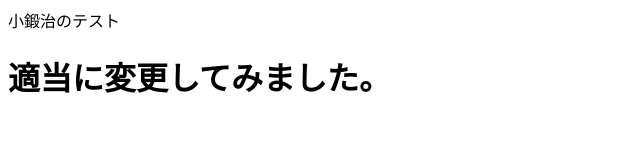
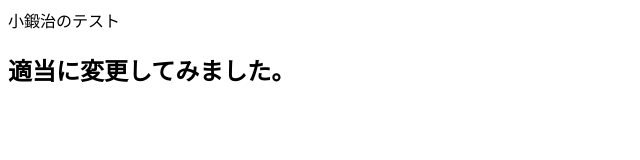
Before and after one commit to kokajimao/kokajimao, a plain HTML site: page index.html in a window 1280 px wide. Shown: the whole page, without its empty margins (0-640 px from the left). Drawn offline with Linux system fonts and the light colour scheme.

Commit message:
Update index.html

```diff
--- a/index.html
+++ b/index.html
@@ -1,2 +1,2 @@
 小鍛治のテスト</br>
-<H1>適当に変更してみました。</H1>
+<H2>適当に変更してみました。</H2>
```
